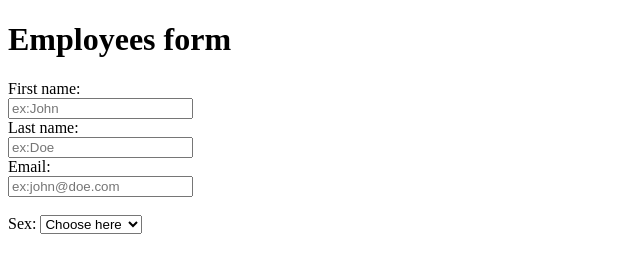
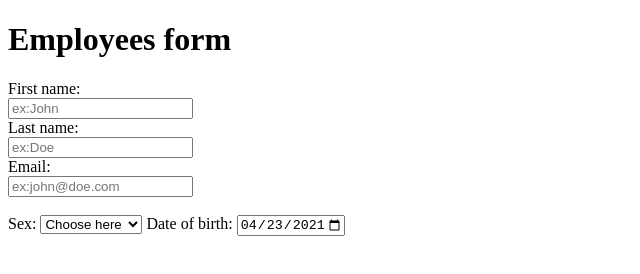
Before and after one commit to GiuliaRadu/EmployeesTable, a plain HTML site: page index.html in a window 1280 px wide. Shown: the whole page, without its empty margins (0-640 px from the left). Drawn offline with Linux system fonts and the light colour scheme.

Commit message:
Added date of birth field with date picker

```diff
--- a/index.html
+++ b/index.html
@@ -22,6 +22,13 @@
             <option value="notSpecified">Not Specified</option>
         </select>
 
+    <label for="dateOfBirth">Date of birth:</label>
+
+    <input type="date" id="dateOfBirth" name="birthdate"
+        value="2021-04-23"
+        min="1990-01-01" max="2003-01-01">
+
+
 
 </form>
 </body>
```
